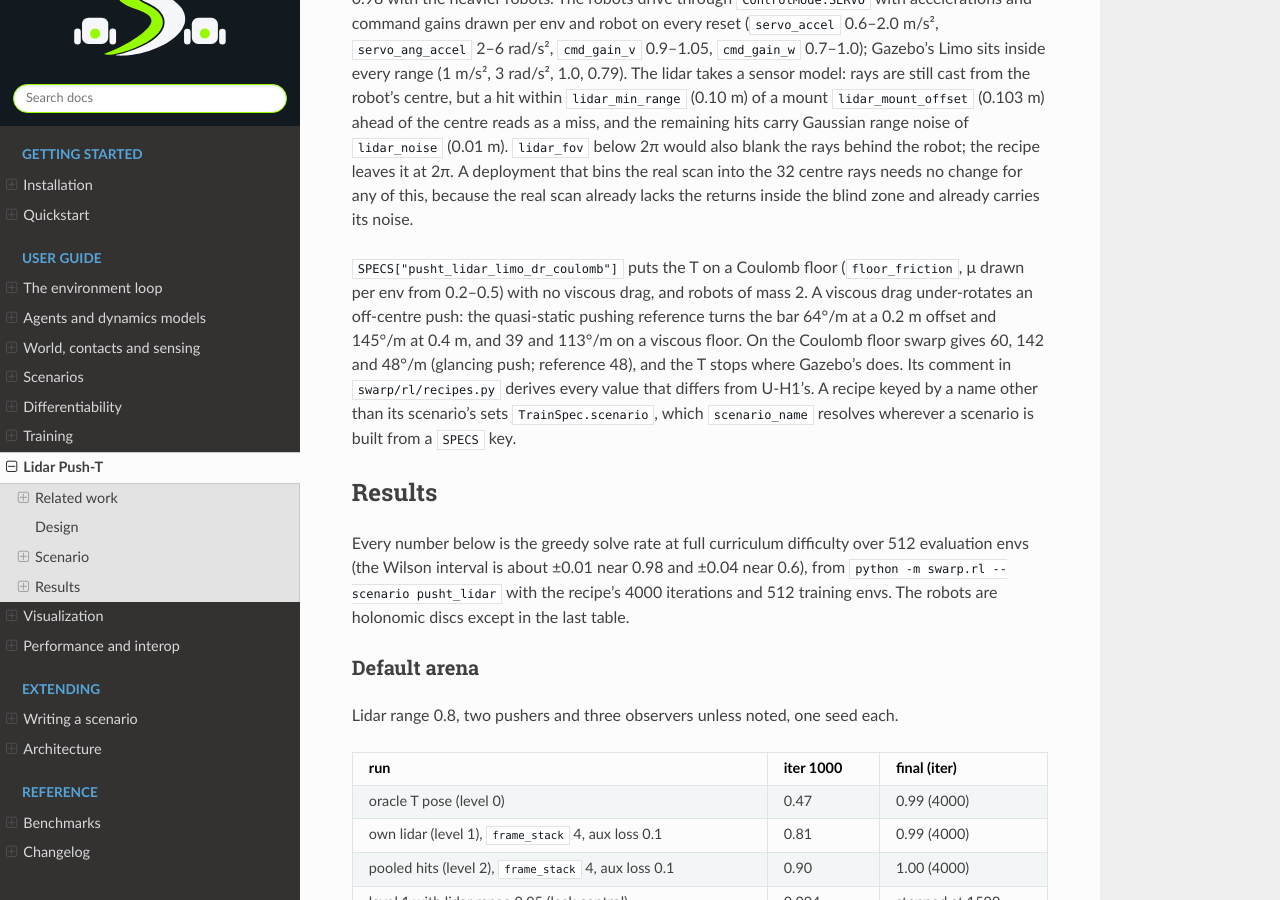
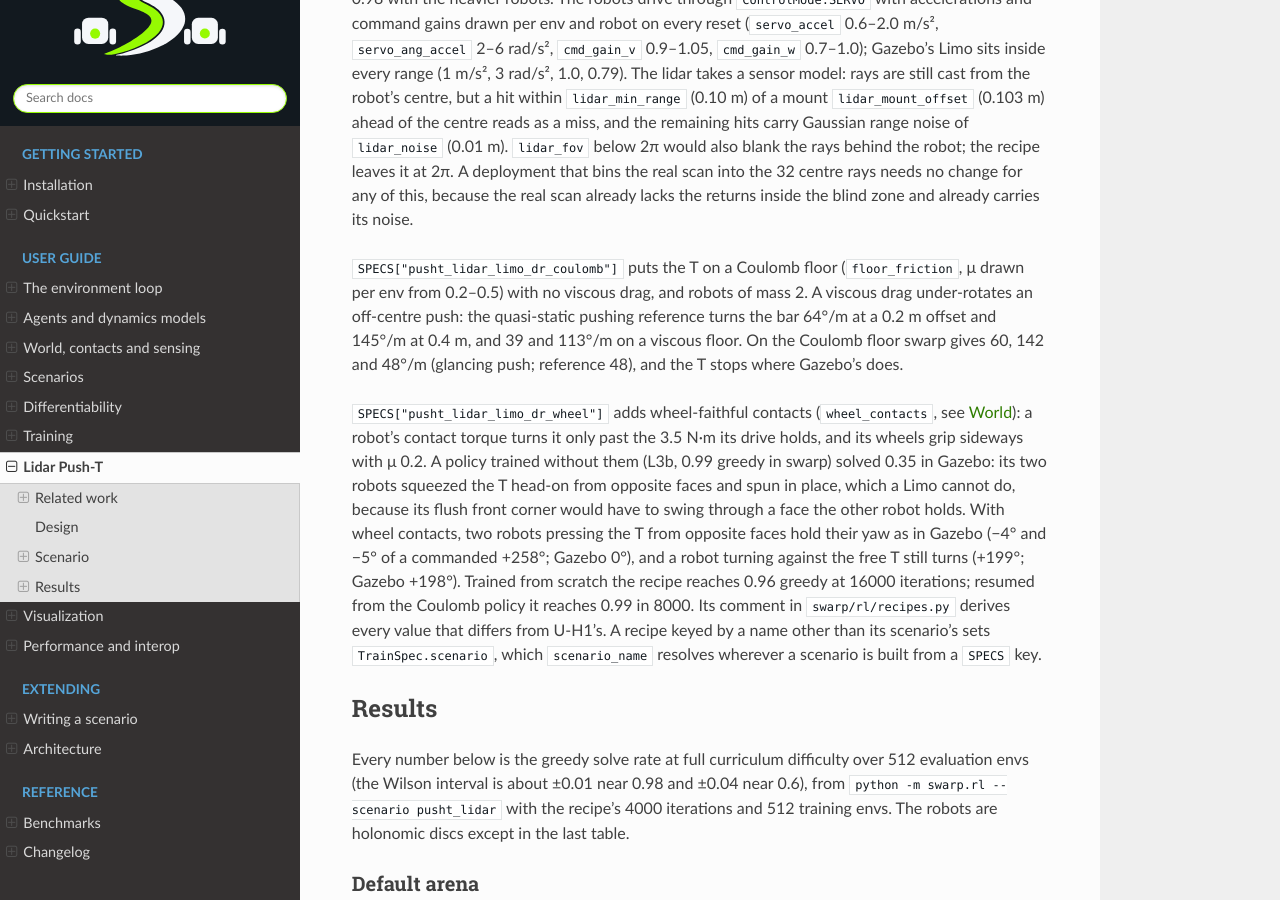
Before and after one commit to ddebenedittis/swarp, a Sphinx documentation site: the page built from docs/pusht-lidar.md, in a window 1280 px wide and 900 px high, scrolled down 6230 px. Built offline with Sphinx 7.4.7 and the Read the Docs theme 3.1.0, drawn with Linux system fonts in a browser that asks for light colours.

Commit message:
Record the wheel-contact Limo recipe in the lidar Push-T docs

```diff
--- a/docs/pusht-lidar.md
+++ b/docs/pusht-lidar.md
@@ -167,6 +167,11 @@ A deployment that bins the real scan into the 32 centre rays needs no change for
 `SPECS["pusht_lidar_limo_dr_coulomb"]` puts the T on a Coulomb floor (`floor_friction`, μ drawn per env from 0.2–0.5) with no viscous drag, and robots of mass 2.
 A viscous drag under-rotates an off-centre push: the quasi-static pushing reference turns the bar 64°/m at a 0.2 m offset and 145°/m at 0.4 m, and 39 and 113°/m on a viscous floor.
 On the Coulomb floor swarp gives 60, 142 and 48°/m (glancing push; reference 48), and the T stops where Gazebo's does.
+
+`SPECS["pusht_lidar_limo_dr_wheel"]` adds wheel-faithful contacts (`wheel_contacts`, see [World](world.md#box-agents)): a robot's contact torque turns it only past the 3.5 N·m its drive holds, and its wheels grip sideways with μ 0.2.
+A policy trained without them (L3b, 0.99 greedy in swarp) solved 0.35 in Gazebo: its two robots squeezed the T head-on from opposite faces and spun in place, which a Limo cannot do, because its flush front corner would have to swing through a face the other robot holds.
+With wheel contacts, two robots pressing the T from opposite faces hold their yaw as in Gazebo (−4° and −5° of a commanded +258°; Gazebo 0°), and a robot turning against the free T still turns (+199°; Gazebo +198°).
+Trained from scratch the recipe reaches 0.96 greedy at 16000 iterations; resumed from the Coulomb policy it reaches 0.99 in 8000.
 Its comment in `swarp/rl/recipes.py` derives every value that differs from U-H1's.
 A recipe keyed by a name other than its scenario's sets `TrainSpec.scenario`, which `scenario_name` resolves wherever a scenario is built from a `SPECS` key.
 
```
